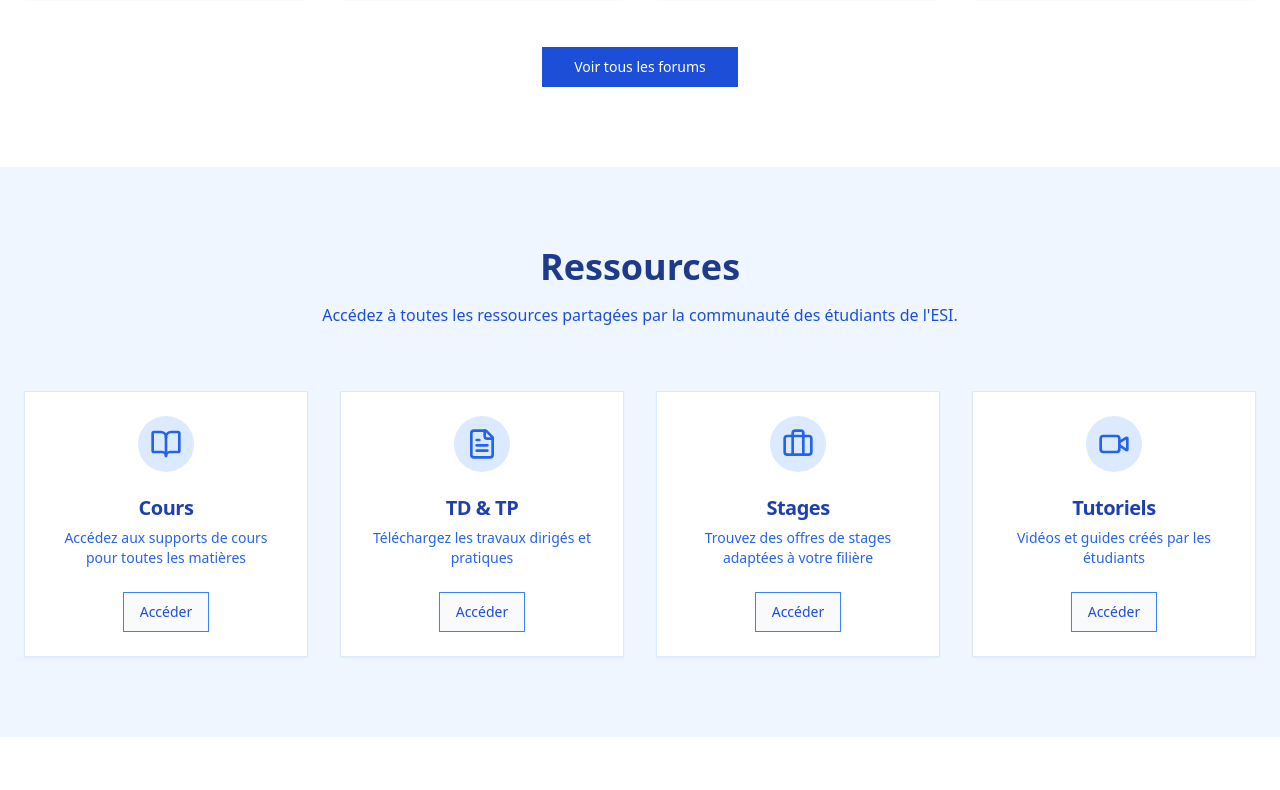
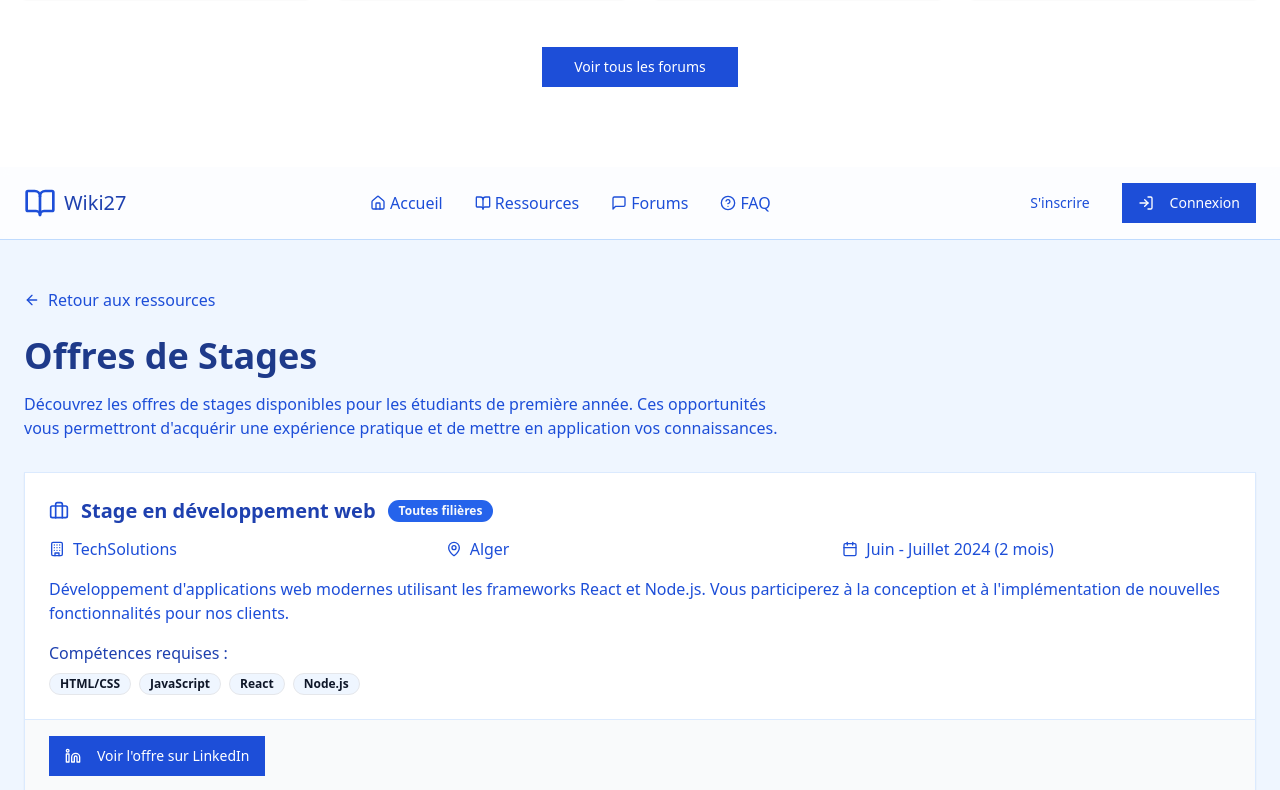
Before and after one commit to nasreddine-guellaf/KM-projet, a Next.js app: page / in a window 1280 px wide. Shown: the part 2010-2800 px from the top of the page. Built offline with nearby package versions, Linux system fonts and the light colour scheme.

Commit message:
Updated the site

```diff
--- a/app/faq/page.tsx
+++ b/app/faq/page.tsx
@@ -128,7 +128,7 @@ export default function FAQPage() {
             <Link href="/poser-question">
               <Button className="bg-blue-700 hover:bg-blue-800 text-white px-8">Poser une question</Button>
             </Link>
-            <a href="mailto:contact@wiki27.com">
+            <a href="nasreddineguellaf@gmail.com">
               <Button variant="outline" className="text-blue-700 border-blue-500 hover:bg-blue-100">
                 Nous contacter
               </Button>
--- a/app/poser-question/page.tsx
+++ b/app/poser-question/page.tsx
@@ -128,7 +128,7 @@ export default function PoserQuestionPage() {
                     type="email"
                     value={formData.email}
                     onChange={handleChange}
-                    placeholder="votre.email@esi.dz"
+                    placeholder="votre.email@esi.ac.ma"
                     className="border-blue-200"
                     required
                   />
--- a/components/ressources.tsx
+++ b/components/ressources.tsx
@@ -1,82 +1,155 @@
-"use client"
-
-import { motion } from "framer-motion"
-import { Card, CardContent, CardDescription, CardHeader, CardTitle } from "@/components/ui/card"
-import { BookOpen, FileText, Briefcase, Video } from "lucide-react"
+import Navbar from "@/components/navbar"
+import { Card, CardContent, CardFooter } from "@/components/ui/card"
+import { ArrowLeft, ExternalLink, Briefcase, Building, Calendar, MapPin, Linkedin } from "lucide-react"
 import { Button } from "@/components/ui/button"
 import Link from "next/link"
+import { Badge } from "@/components/ui/badge"
 
-export default function Ressources() {
-  const resources = [
+export default function StagesPage() {
+  const stages = [
     {
-      title: "Cours",
-      description: "Accédez aux supports de cours pour toutes les matières",
-      icon: <BookOpen className="h-8 w-8 text-blue-600" />,
-      link: "/ressources/cours",
+      title: "Stage en développement web",
+      entreprise: "TechSolutions",
+      lieu: "Alger",
+      duree: "2 mois",
+      date: "Juin - Juillet 2024",
+      filiere: "Toutes filières",
+      description:
+        "Développement d'applications web modernes utilisant les frameworks React et Node.js. Vous participerez à la conception et à l'implémentation de nouvelles fonctionnalités pour nos clients.",
+      competences: ["HTML/CSS", "JavaScript", "React", "Node.js"],
+      lien: "https://www.linkedin.com/company/techsolutions-algerie",
+      source: "LinkedIn",
     },
     {
-      title: "TD & TP",
-      description: "Téléchargez les travaux dirigés et pratiques",
-      icon: <FileText className="h-8 w-8 text-blue-600" />,
-      link: "/ressources/td-tp",
+      title: "Stage en data science",
+      entreprise: "DataInsight",
+      lieu: "Oran",
+      duree: "3 mois",
+      date: "Juillet - Septembre 2024",
+      filiere: "ICSD",
+      description:
+        "Analyse de données et création de modèles prédictifs pour optimiser les processus métier. Vous travaillerez sur des projets réels avec des volumes importants de données.",
+      competences: ["Python", "Machine Learning", "SQL", "Data Visualization"],
+      lien: "https://www.datainsight-dz.com/carrieres",
+      source: "Site web",
     },
     {
-      title: "Stages",
-      description: "Trouvez des offres de stages adaptées à votre filière",
-      icon: <Briefcase className="h-8 w-8 text-blue-600" />,
-      link: "/ressources/stages",
+      title: "Stage en cybersécurité",
+      entreprise: "SecureNet",
+      lieu: "Alger",
+      duree: "2 mois",
+      date: "Juin - Juillet 2024",
+      filiere: "ISSIC",
+      description:
+        "Participation à des audits de sécurité et mise en place de solutions de protection des systèmes d'information. Vous serez formé aux dernières techniques de cyberdéfense.",
+      competences: ["Sécurité réseau", "Cryptographie", "Analyse de vulnérabilités", "Ethical Hacking"],
+      lien: "https://www.linkedin.com/company/securenet-algerie",
+      source: "LinkedIn",
     },
     {
-      title: "Tutoriels",
-      description: "Vidéos et guides créés par les étudiants",
-      icon: <Video className="h-8 w-8 text-blue-600" />,
-      link: "/ressources/tutoriels",
+      title: "Stage en gestion de projet IT",
+      entreprise: "ConsultIT",
+      lieu: "Constantine",
+      duree: "3 mois",
+      date: "Juin - Août 2024",
+      filiere: "ISITD",
+      description:
+        "Accompagnement de projets de transformation digitale pour nos clients. Vous participerez à toutes les phases du projet, de l'analyse des besoins à la livraison finale.",
+      competences: ["Gestion de projet", "Méthodologies Agile", "UML", "Business Analysis"],
+      lien: "https://www.consultit-dz.com/stages",
+      source: "Site web",
+    },
+    {
+      title: "Stage en bases de données",
+      entreprise: "InfoSystems",
+      lieu: "Alger",
+      duree: "2 mois",
+      date: "Juillet - Août 2024",
+      filiere: "IIN",
+      description:
+        "Conception et optimisation de bases de données pour des applications d'entreprise. Vous travaillerez sur l'amélioration des performances et la migration de données.",
+      competences: ["SQL", "Oracle", "MongoDB", "ETL"],
+      lien: "https://www.linkedin.com/company/infosystems-algerie",
+      source: "LinkedIn",
     },
   ]
 
   return (
-    <section className="py-20 bg-blue-50">
-      <div className="container mx-auto px-6">
-        <motion.div
-          initial={{ opacity: 0, y: 20 }}
-          whileInView={{ opacity: 1, y: 0 }}
-          transition={{ duration: 0.5 }}
-          viewport={{ once: true }}
-          className="text-center mb-16"
-        >
-          <h2 className="text-3xl md:text-4xl font-bold text-blue-900 mb-4">Ressources</h2>
-          <p className="text-blue-700 max-w-2xl mx-auto">
-            Accédez à toutes les ressources partagées par la communauté des étudiants de l'ESI.
+    <main className="min-h-screen bg-blue-50">
+      <Navbar />
+      <div className="container mx-auto px-6 py-12">
+        <div className="mb-8">
+          <Link href="/ressources" className="inline-flex items-center text-blue-700 hover:text-blue-900 mb-6">
+            <ArrowLeft className="w-4 h-4 mr-2" />
+            Retour aux ressources
+          </Link>
+          <h1 className="text-4xl font-bold text-blue-900 mb-4">Offres de Stages</h1>
+          <p className="text-blue-700 max-w-3xl">
+            Découvrez les offres de stages disponibles pour les étudiants de première année. Ces opportunités vous
+            permettront d'acquérir une expérience pratique et de mettre en application vos connaissances.
           </p>
-        </motion.div>
+        </div>
 
-        <div className="grid grid-cols-1 md:grid-cols-2 lg:grid-cols-4 gap-8">
-          {resources.map((resource, index) => (
-            <motion.div
-              key={index}
-              initial={{ opacity: 0, y: 20 }}
-              whileInView={{ opacity: 1, y: 0 }}
-              transition={{ duration: 0.5, delay: index * 0.1 }}
-              viewport={{ once: true }}
-            >
-              <Link href={resource.link}>
-                <Card className="h-full border-blue-100 hover:shadow-lg transition-shadow cursor-pointer">
-                  <CardHeader className="flex items-center">
-                    <div className="p-3 rounded-full bg-blue-100 mb-4">{resource.icon}</div>
-                    <CardTitle className="text-xl text-blue-800">{resource.title}</CardTitle>
-                    <CardDescription className="text-blue-600 text-center">{resource.description}</CardDescription>
-                  </CardHeader>
-                  <CardContent className="flex justify-center">
-                    <Button variant="outline" className="text-blue-700 border-blue-500 hover:bg-blue-100">
-                      Accéder
-                    </Button>
-                  </CardContent>
-                </Card>
-              </Link>
-            </motion.div>
+        <div className="space-y-6 mb-12">
+          {stages.map((stage, index) => (
+            <Card key={index} className="border-blue-100 hover:shadow-md transition-shadow">
+              <CardContent className="p-6">
+                <div className="flex flex-col lg:flex-row lg:items-start gap-6">
+                  <div className="flex-1">
+                    <div className="flex items-center gap-3 mb-3">
+                      <Briefcase className="h-5 w-5 text-blue-700" />
+                      <h3 className="text-xl font-semibold text-blue-800">{stage.title}</h3>
+                      <Badge className="bg-blue-600">{stage.filiere}</Badge>
+                    </div>
+
+                    <div className="grid grid-cols-1 md:grid-cols-3 gap-2 mb-4">
+                      <div className="flex items-center text-blue-700">
+                        <Building className="h-4 w-4 mr-2" />
+                        <span>{stage.entreprise}</span>
+                      </div>
+                      <div className="flex items-center text-blue-700">
+                        <MapPin className="h-4 w-4 mr-2" />
+                        <span>{stage.lieu}</span>
+                      </div>
+                      <div className="flex items-center text-blue-700">
+                        <Calendar className="h-4 w-4 mr-2" />
+                        <span>
+                          {stage.date} ({stage.duree})
+                        </span>
+                      </div>
+                    </div>
+
+                    <p className="text-blue-700 mb-4">{stage.description}</p>
+
+                    <div>
+                      <h4 className="font-medium text-blue-800 mb-2">Compétences requises :</h4>
+                      <div className="flex flex-wrap gap-2">
+                        {stage.competences.map((competence, i) => (
+                          <Badge key={i} variant="outline" className="bg-blue-50">
+                            {competence}
+                          </Badge>
+                        ))}
+                      </div>
+                    </div>
+                  </div>
+                </div>
+              </CardContent>
+              <CardFooter className="px-6 py-4 bg-gray-50 border-t border-blue-100">
+                <a href={stage.lien} target="_blank" rel="noopener noreferrer">
+                  <Button className="bg-blue-700 hover:bg-blue-800 text-white">
+                    {stage.source === "LinkedIn" ? (
+                      <Linkedin className="mr-2 h-4 w-4" />
+                    ) : (
+                      <ExternalLink className="mr-2 h-4 w-4" />
+                    )}
+                    Voir l'offre sur {stage.source}
+                  </Button>
+                </a>
+              </CardFooter>
+            </Card>
           ))}
         </div>
       </div>
-    </section>
+    </main>
   )
 }
```
Also changed, not shown: app/forums/[category]/[topicId]/page.tsx (added), app/forums/[category]/nouveau/page.tsx (added).
